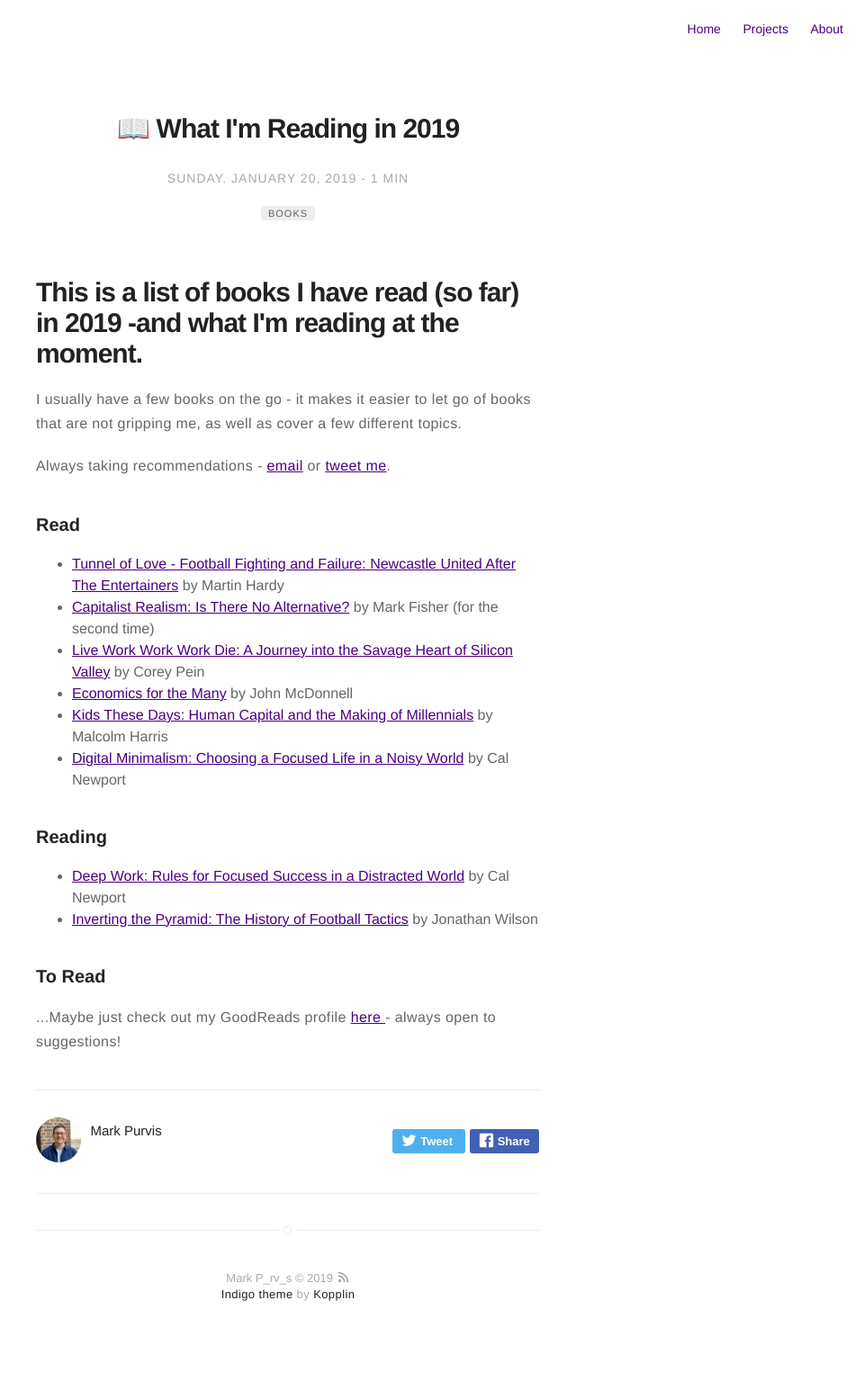
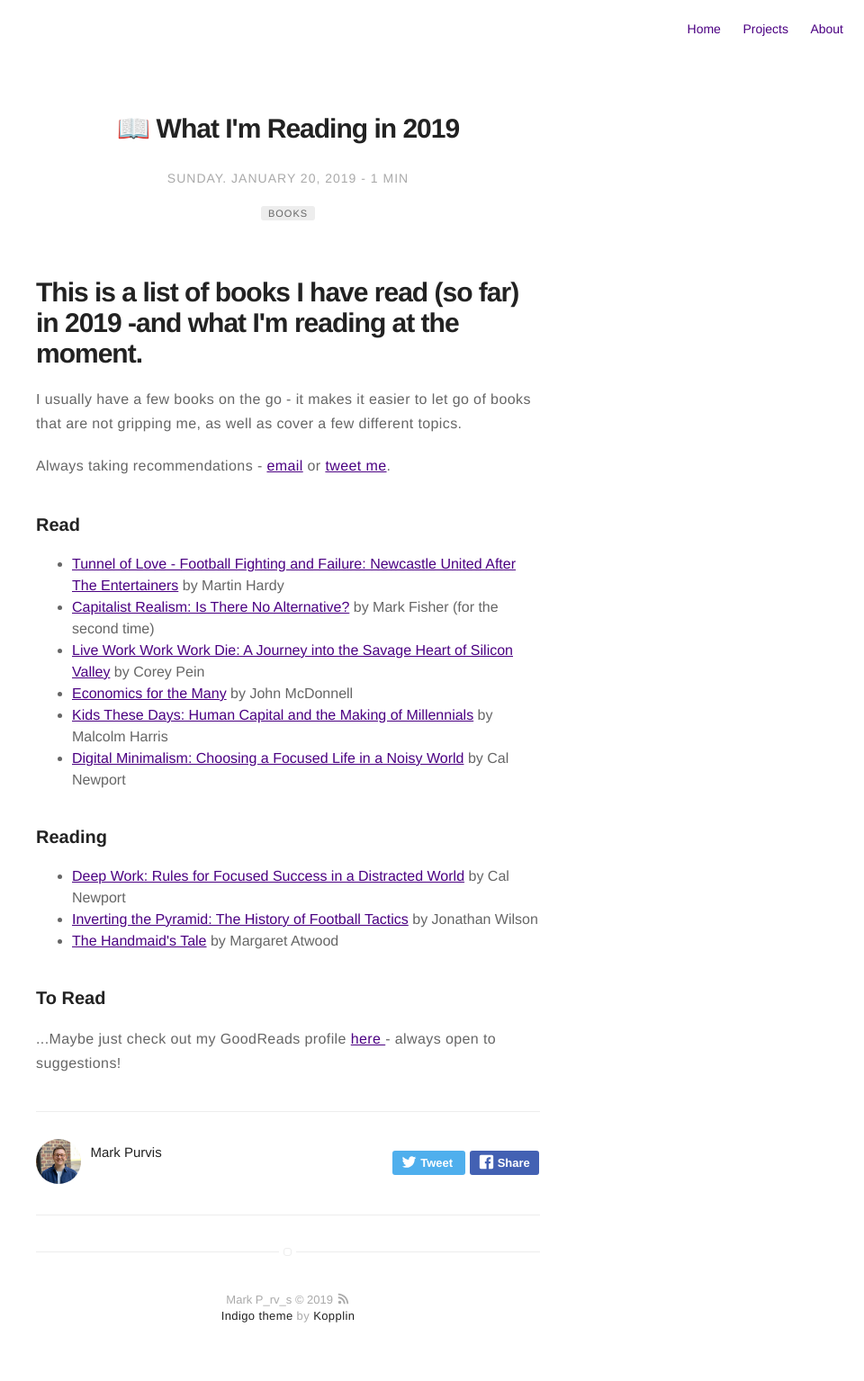
Before and after one commit to markprvs/markprvs.github.io, a Jekyll site: the page built from _posts/2019-01-20-books-read-in-2019.markdown, in a window 1280 px wide. Shown: the whole page at 90% size, without its empty margins (320-1280 px from the left). Built offline with Jekyll 4.4.1, drawn with Linux system fonts in a browser that asks for light colours; emoji names are drawn with the system emoji font; before the commit the page ends 1511 px from its top, so only the background shows below that.

Commit message:
Update 2019-01-20-books-read-in-2019.markdown

```diff
--- a/_posts/2019-01-20-books-read-in-2019.markdown
+++ b/_posts/2019-01-20-books-read-in-2019.markdown
@@ -36,6 +36,7 @@ externalLink: false
 <ul class="reading">
 	<li><a href="https://www.goodreads.com/book/show/25744928-deep-work">Deep Work: Rules for Focused Success in a Distracted World</a> by Cal Newport</li>
 	<li><a href="https://www.goodreads.com/book/show/19936661-inverting-the-pyramid">Inverting the Pyramid: The History of Football Tactics</a> by Jonathan Wilson</li>
+	<li><a href="https://www.goodreads.com/book/show/38447.The_Handmaid_s_Tale">The Handmaid's Tale</a> by Margaret Atwood</li>
 
 </ul>
 
```
